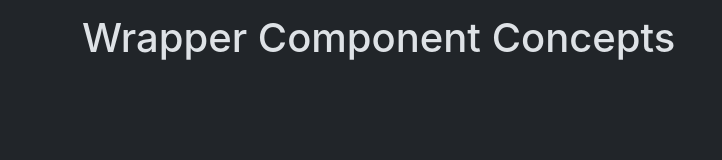
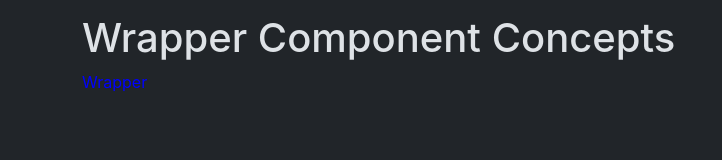
Before and after one commit to vamandeshmukh/deloitte-react-app-6-mar-2024, a React (Create React App) app: page /learning in a window 1280 px wide. Shown: the part 122-282 px from the top of the page, without its empty margins (0-722 px from the left). Built offline with nearby package versions, Linux system fonts and the light colour scheme.

Commit message:
react routes and other stuff

```diff
--- a/src/components/CompConcepts.js
+++ b/src/components/CompConcepts.js
@@ -1,9 +1,14 @@
+import WrapperComponent from "./WrapperComponent";
+
 const CompConcepts = () => {
 
 
     return (
         <>
             <h1>Wrapper Component Concepts</h1>
+            <WrapperComponent>
+                This is an example of wrapper compoment.
+            </WrapperComponent>
         </>
     );
 }
--- /dev/null
+++ b/src/components/WrapperComponent.js
@@ -0,0 +1,14 @@
+
+const WrapperComponent = (props) => {
+
+
+    return (
+        <div style={{ color: 'blue' }} >
+            <p>Wrapper</p>
+            {props.childern}
+        </div>
+
+    );
+}
+
+export default WrapperComponent;
```
